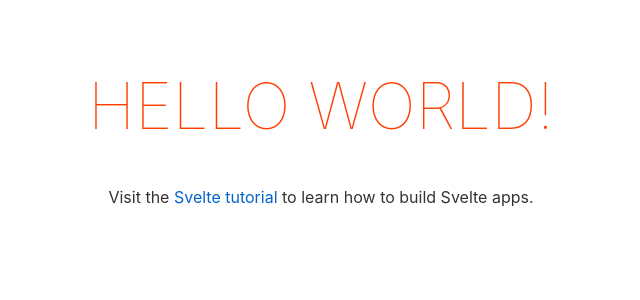
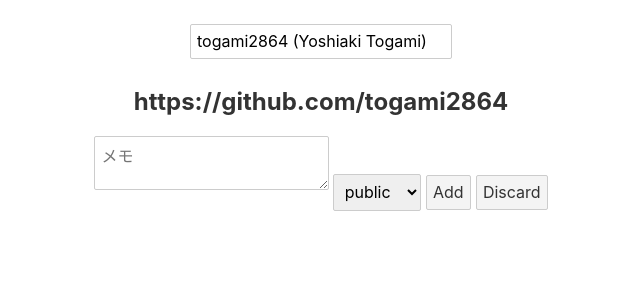
Before and after one commit to togami2864/poche-chrome-extension, a Svelte app: page / in a window 1280 px wide. Shown: the top 300 px of the page, without its empty margins (319-959 px from the left). Built offline with nearby package versions, Linux system fonts and the light colour scheme.

Commit message:
faet: add background

```diff
--- a/src/App.svelte
+++ b/src/App.svelte
@@ -1,25 +1,35 @@
 <script lang="ts">
-	export let name: string;
+  let title: string = "togami2864 (Yoshiaki Togami)";
+  let url: string = "https://github.com/togami2864";
+  const queryOptions = {
+    active: true,
+    currentWindow: true,
+  };
+  // chrome.tabs.query(queryOptions, (tabs) => {
+  //   const currentTab = tabs[0];
+  //   title = currentTab.title;
+  //   url = currentTab.url;
+  // });
 </script>
 
 <main>
-	<h1>Hello {name}!</h1>
-	<p>Visit the <a href="https://svelte.dev/tutorial">Svelte tutorial</a> to learn how to build Svelte apps.</p>
+  <input value={title} />
+  <h2>{url}</h2>
+  <textarea placeholder="メモ" />
+  <select>
+    <option>public</option>
+    <option>private</option>
+  </select>
+  <button>Add</button>
+  <button>Discard</button>
 </main>
 
 <style>
   main {
     text-align: center;
     padding: 1em;
-		max-width: 240px;
+    max-width: 480px;
     margin: 0 auto;
-	}
-
-	h1 {
-		color: #ff3e00;
-		text-transform: uppercase;
-		font-size: 4em;
-		font-weight: 100;
   }
 
   @media (min-width: 640px) {
```
Also changed, not shown: public/manifest.json. Lines whose indentation alone changed are shown as unchanged.
